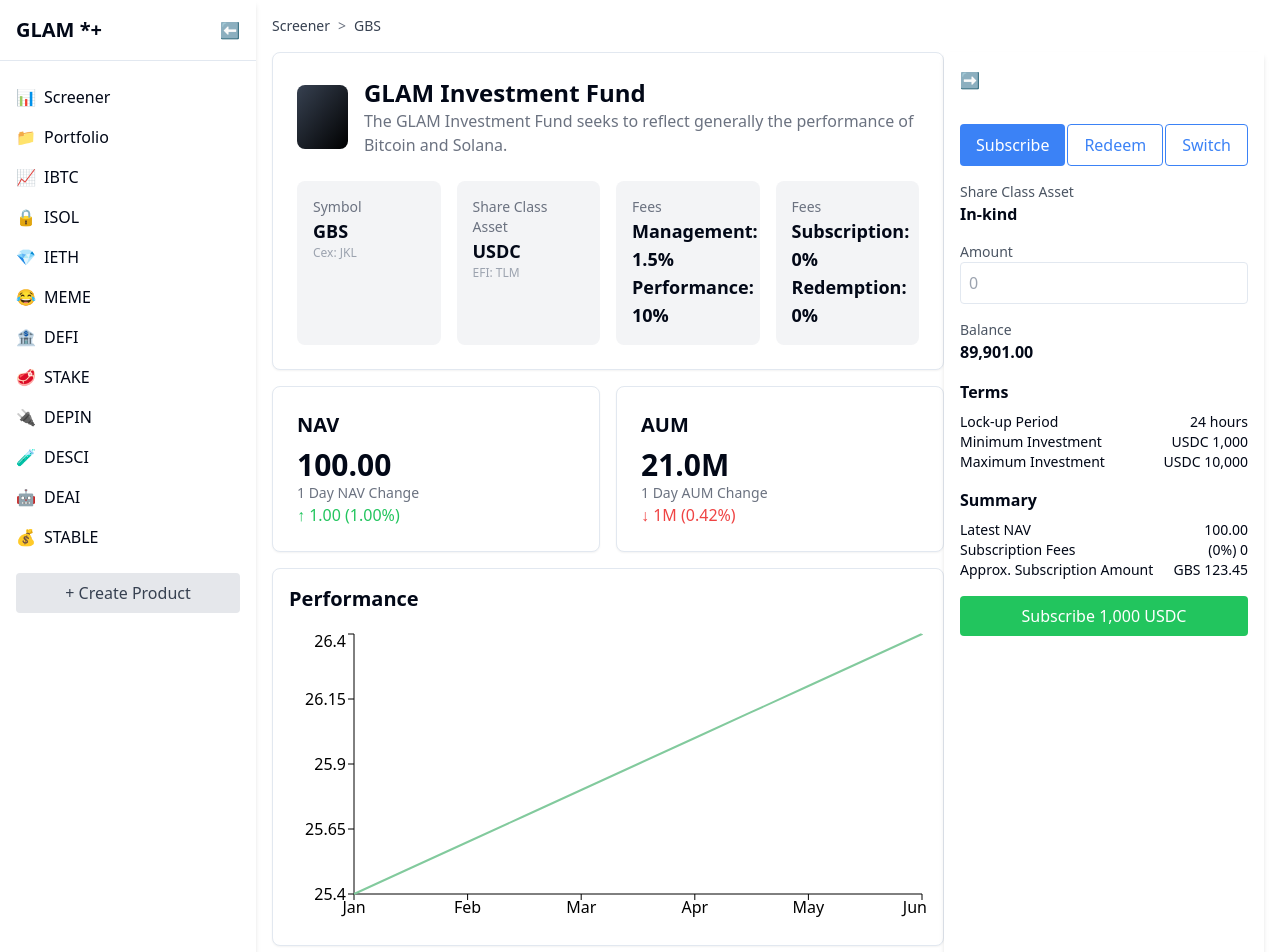
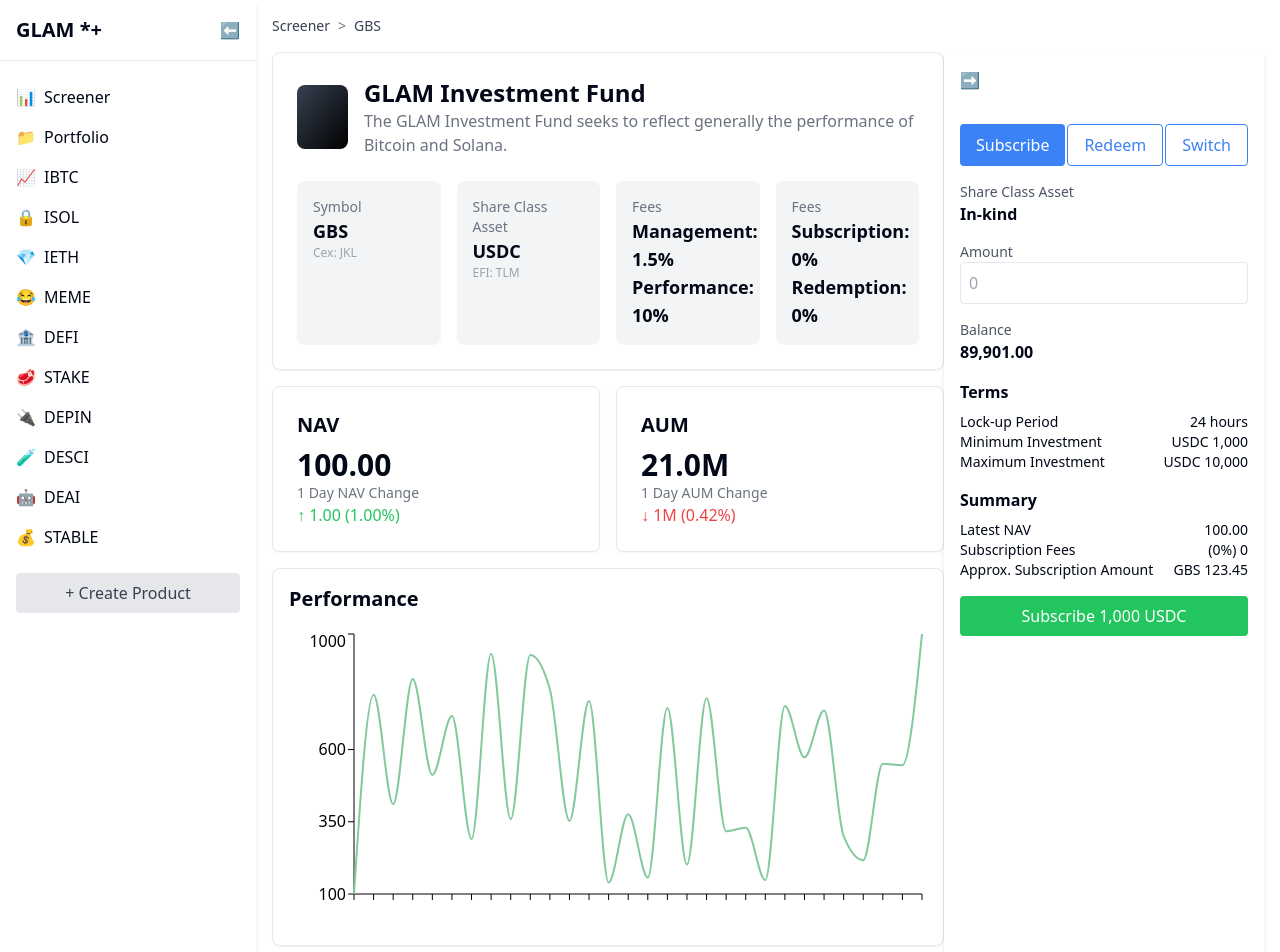
Before and after one commit to dhiazfathra/frontend-starter, a Next.js app: page /en in a window 1280 px wide. Shown: the top 952 px of the page. Built offline with nearby package versions, Linux system fonts and the light colour scheme.

Commit message:
feat: implement data algorithm

```diff
--- a/src/components/PerformanceChart.tsx
+++ b/src/components/PerformanceChart.tsx
@@ -10,14 +10,41 @@ import {
   YAxis,
 } from 'recharts';
 
-const data = [
-  { name: 'Jan', value: 25.4 },
-  { name: 'Feb', value: 25.6 },
-  { name: 'Mar', value: 25.8 },
-  { name: 'Apr', value: 26.0 },
-  { name: 'May', value: 26.2 },
-  { name: 'Jun', value: 26.4 },
-];
+interface GbsData {
+  date: string;
+  value: number;
+}
+
+function generateGbsData(startDate: Date, endDate: Date): GbsData[] {
+  const data: GbsData[] = [];
+  const days: number = Math.floor(
+    (endDate.getTime() - startDate.getTime()) / (1000 * 60 * 60 * 24),
+  );
+
+  for (let i: number = 0; i <= days; i++) {
+    const currentDate: Date = new Date(startDate);
+    currentDate.setDate(startDate.getDate() + i);
+
+    const value: number = Math.floor(Math.random() * (1000 - 100 + 1)) + 100;
+
+    data.push({
+      date: currentDate.toISOString().split('T')[0],
+      value,
+    });
+  }
+
+  if (data.length > 0) {
+    data[0].value = 100;
+    data[data.length - 1].value = 1000;
+  }
+
+  return data;
+}
+
+const startDate: Date = new Date('2024-06-01');
+const endDate: Date = new Date('2024-06-30');
+
+const data: GbsData[] = generateGbsData(startDate, endDate);
 
 interface PerformanceChartProps {
   isDarkMode: boolean;
```
